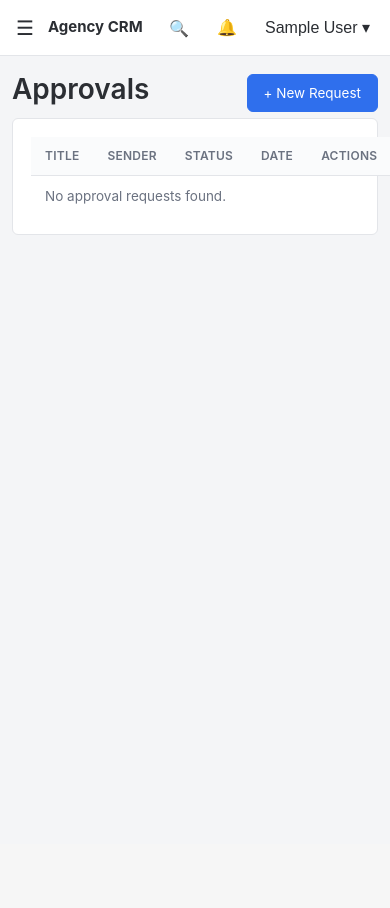
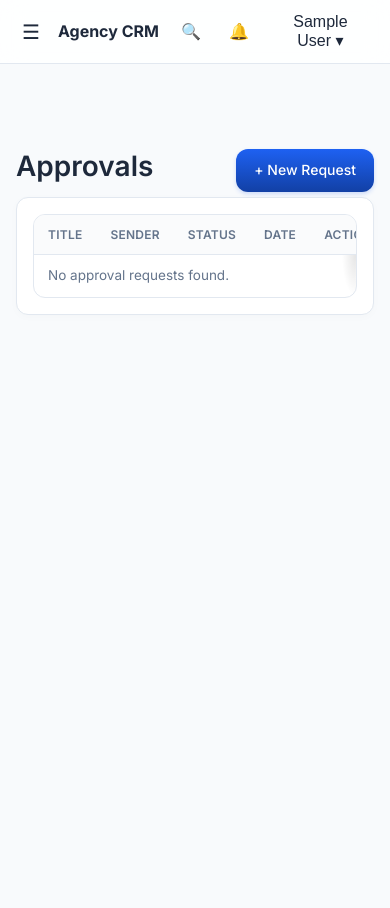
Before and after one commit to campaignlybackup-droid/crmhh, a PHP site: page /index.php?page=approvals in a window 390 px wide. Before the commit the page ends 235 px from the top, so only its background shows below. Run offline with PHP 8.4, Linux system fonts and the light colour scheme; the visitor is signed in with stand-in values (Sample User, id 1); data comes from the database, SQL or seed files in the repository; data that the repository does not hold is empty.

Commit message:
Premium UI/UX overhaul and mobile responsiveness fixes

```diff
--- a/assets/css/style.css
+++ b/assets/css/style.css
@@ -1,18 +1,30 @@
 /* Agency CRM — lightweight, dependency-free stylesheet */
 :root{
-  --bg:#f4f5f7; --surface:#ffffff; --border:#e3e5e9; --text:#2b2e33; --muted:#6b7280;
-  --primary:#2f6fed; --primary-dark:#1f56c4; --success:#198754; --danger:#dc3545; --warning:#b8860b;
-  --sidebar-w:220px; --topbar-h:56px; --radius:6px;
+  --primary: #1e61f2;
+  --primary-dark: #1240a5;
+  --bg: #f8fafc;
+  --bg-hover: #f1f5f9;
+  --surface: #ffffff;
+  --text: #1e293b;
+  --muted: #64748b;
+  --border: #e2e8f0;
+  --danger: #ef4444;
+  --success: #10b981;
+  --warning: #f59e0b;
+  --info: #0ea5e9;
+  --topbar-h: 64px;
+  --sidebar-w: 260px;
+  --radius: 12px;
 }
-*{box-sizing:border-box}
-body{margin:0;font-family:-apple-system,BlinkMacSystemFont,"Segoe UI",Roboto,Arial,sans-serif;background:var(--bg);color:var(--text);font-size:14px;line-height:1.5}
+* { box-sizing: border-box; }
+body{margin:0;font-family:'Inter',system-ui,-apple-system,BlinkMacSystemFont,sans-serif;background:var(--bg);color:var(--text);font-size:14px;line-height:1.6}
 a{color:var(--primary);text-decoration:none}
 a:hover{text-decoration:underline}
 h1,h2,h3,h4{margin:0 0 8px;font-weight:600}
 p{margin:0 0 8px}
 
-/* Topbar */
-.topbar{position:fixed;top:0;left:0;right:0;height:var(--topbar-h);background:var(--surface);border-bottom:1px solid var(--border);display:flex;align-items:center;gap:16px;padding:0 16px;z-index:100}
+/* Layout */
+.topbar{height:var(--topbar-h);background:rgba(255, 255, 255, 0.85);backdrop-filter:blur(12px);border-bottom:1px solid var(--border);position:sticky;top:0;z-index:100;display:flex;align-items:center;padding:0 24px;gap:16px}
 .sidebar-toggle{display:none;background:none;border:none;font-size:20px;cursor:pointer;color:var(--text)}
 .brand{font-weight:700;font-size:16px;color:var(--text);white-space:nowrap}
 .brand:hover{text-decoration:none}
@@ -25,8 +37,8 @@ p{margin:0 0 8px}
 .icon-btn:hover,.user-btn:hover{background:var(--bg)}
 .badge-dot{position:absolute;top:0;right:0;background:var(--danger);color:#fff;font-size:10px;border-radius:10px;padding:1px 5px;font-weight:600}
 .dropdown{position:relative}
-.dropdown-menu{display:none;position:absolute;right:0;top:110%;background:var(--surface);border:1px solid var(--border);border-radius:var(--radius);box-shadow:0 6px 20px rgba(0,0,0,.1);min-width:280px;max-height:400px;overflow-y:auto;z-index:200}
-.dropdown-menu.show{display:block}
+.dropdown-menu{display:none;position:absolute;top:100%;right:0;background:var(--surface);border:1px solid var(--border);border-radius:var(--radius);box-shadow:0 10px 25px rgba(0,0,0,.08);min-width:260px;z-index:110;margin-top:8px;padding:8px 0;opacity:0;transform:translateY(-10px);transition:all 0.2s ease;}
+.dropdown.active .dropdown-menu{display:block;opacity:1;transform:translateY(0);}
 .dropdown-header{padding:10px 14px;font-weight:600;border-bottom:1px solid var(--border)}
 .dropdown-item{padding:10px 14px;border-bottom:1px solid var(--border)}
 .dropdown-item.unread{background:#eef4ff}
@@ -48,27 +60,29 @@ p{margin:0 0 8px}
 .sidebar li a:hover{background:var(--bg);text-decoration:none}
 .sidebar li.active a{background:#eef4ff;color:var(--primary-dark);border-right:3px solid var(--primary);font-weight:600}
 .nav-ico{font-size:14px;width:16px;display:inline-block;text-align:center;opacity:.7}
-.main-content{margin-left:var(--sidebar-w);padding:24px;width:100%;min-height:calc(100vh - var(--topbar-h))}
+.main-content{margin-left:var(--sidebar-w);padding:32px;width:100%;min-height:calc(100vh - var(--topbar-h))}
 
 /* Cards */
-.card{background:var(--surface);border:1px solid var(--border);border-radius:var(--radius);padding:18px;margin-bottom:16px}
-.card-title{font-size:14px;font-weight:600;margin-bottom:12px;display:flex;justify-content:space-between;align-items:center}
-.grid{display:grid;gap:16px}
+.card{background:var(--surface);border:1px solid var(--border);border-radius:var(--radius);padding:24px;margin-bottom:20px;box-shadow:0 2px 10px rgba(0,0,0,0.02);transition:all 0.2s ease;}
+.card:hover{box-shadow:0 6px 16px rgba(0,0,0,0.04);transform:translateY(-1px);}
+.card-title{font-size:16px;font-weight:600;margin-bottom:16px;display:flex;justify-content:space-between;align-items:center}
+.grid{display:grid;gap:20px}
 .grid-4{grid-template-columns:repeat(4,1fr)}
 .grid-3{grid-template-columns:repeat(3,1fr)}
 .grid-2{grid-template-columns:repeat(2,1fr)}
 @media(max-width:1100px){.grid-4{grid-template-columns:repeat(2,1fr)}.grid-3{grid-template-columns:repeat(2,1fr)}}
 @media(max-width:700px){.grid-4,.grid-3,.grid-2{grid-template-columns:1fr}}
 
-.stat-card{background:var(--surface);border:1px solid var(--border);border-radius:var(--radius);padding:16px}
-.stat-value{font-size:26px;font-weight:700;margin:4px 0}
-.stat-label{color:var(--muted);font-size:12.5px;text-transform:uppercase;letter-spacing:.03em}
-.stat-sub{font-size:12px;color:var(--muted)}
+.stat-card{background:var(--surface);border:1px solid var(--border);border-radius:var(--radius);padding:24px;box-shadow:0 2px 10px rgba(0,0,0,0.02);transition:all 0.2s ease;}
+.stat-card:hover{box-shadow:0 6px 16px rgba(0,0,0,0.04);transform:translateY(-1px);}
+.stat-value{font-size:32px;font-weight:700;margin:6px 0;letter-spacing:-0.5px;}
+.stat-label{color:var(--muted);font-size:13px;text-transform:uppercase;letter-spacing:.05em;font-weight:600;}
+.stat-sub{font-size:13px;color:var(--muted)}
 
-.client-card{background:var(--surface);border:1px solid var(--border);border-radius:var(--radius);padding:16px;display:block;color:var(--text)}
-.client-card:hover{border-color:var(--primary);text-decoration:none;box-shadow:0 2px 8px rgba(0,0,0,.06)}
-.client-card h3{font-size:15px;margin-bottom:6px}
-.client-card .services-tags{margin:8px 0}
+.client-card{background:var(--surface);border:1px solid var(--border);border-radius:var(--radius);padding:20px;display:block;color:var(--text);box-shadow:0 2px 10px rgba(0,0,0,0.02);transition:all 0.2s ease;}
+.client-card:hover{border-color:var(--primary);text-decoration:none;box-shadow:0 8px 24px rgba(47,111,237,.1);transform:translateY(-2px);}
+.client-card h3{font-size:16px;margin-bottom:8px;font-weight:600;}
+.client-card .services-tags{margin:10px 0}
 
 /* Forms */
 .form-group{margin-bottom:14px}
@@ -84,15 +98,16 @@ textarea{resize:vertical;min-height:80px}
 .field-error{color:var(--danger);font-size:12px;margin-top:4px}
 
 /* Buttons */
-.btn{display:inline-block;padding:8px 16px;border-radius:var(--radius);border:1px solid var(--border);background:var(--surface);color:var(--text);cursor:pointer;font-size:13.5px;font-family:inherit}
-.btn:hover{background:var(--bg);text-decoration:none}
-.btn-primary{background:var(--primary);border-color:var(--primary);color:#fff}
-.btn-primary:hover{background:var(--primary-dark)}
+.btn{display:inline-flex;align-items:center;justify-content:center;padding:10px 18px;border-radius:var(--radius);border:1px solid var(--border);background:var(--surface);color:var(--text);cursor:pointer;font-size:14px;font-family:inherit;font-weight:500;transition:all 0.2s ease;}
+.btn:hover{background:var(--bg-hover);text-decoration:none;border-color:#cbd5e1;}
+.btn-primary{background:linear-gradient(180deg, var(--primary) 0%, var(--primary-dark) 100%);border:none;color:#fff;box-shadow:0 2px 4px rgba(30, 97, 242, 0.2);}
+.btn-primary:hover{background:linear-gradient(180deg, #3b76f4 0%, #174ab8 100%);box-shadow:0 4px 10px rgba(30, 97, 242, 0.3);transform:translateY(-1px);}
 .btn-danger{background:var(--danger);border-color:var(--danger);color:#fff}
-.btn-danger:hover{opacity:.9}
-.btn-sm{padding:4px 10px;font-size:12.5px}
-.btn-link{background:none;border:none;color:var(--primary);padding:0}
-.btn-group{display:flex;gap:8px;flex-wrap:wrap}
+.btn-danger:hover{background:#dc2626;border-color:#dc2626;transform:translateY(-1px);}
+.btn-sm{padding:6px 12px;font-size:13px}
+.btn-link{background:none;border:none;color:var(--primary);padding:0;box-shadow:none;}
+.btn-link:hover{background:none;text-decoration:underline;transform:none;}
+.btn-group{display:flex;gap:10px;flex-wrap:wrap}
 
 /* Tables */
 .table-wrap{overflow-x:auto;background:var(--surface);border:1px solid var(--border);border-radius:var(--radius)}
@@ -146,17 +161,19 @@ td.wrap{white-space:normal}
 .timeline-meta{color:var(--muted);font-size:12px;margin-top:2px}
 
 /* Modal */
-.modal-overlay{display:none;position:fixed;inset:0;background:rgba(0,0,0,.45);z-index:500;align-items:center;justify-content:center}
+.modal-overlay{position:fixed;top:0;left:0;right:0;bottom:0;background:rgba(15, 23, 42, 0.6);backdrop-filter:blur(4px);z-index:200;display:none;align-items:center;justify-content:center;padding:16px;}
 .modal-overlay.show{display:flex}
-.modal{background:var(--surface);border-radius:8px;padding:22px;width:100%;max-width:520px;max-height:90vh;overflow-y:auto}
-.modal-title{font-size:16px;font-weight:600;margin-bottom:14px}
-.modal-close{float:right;cursor:pointer;font-size:18px;color:var(--muted)}
+.modal{background:var(--surface);border-radius:16px;padding:32px;width:100%;max-width:540px;max-height:90vh;overflow-y:auto;box-shadow:0 25px 50px -12px rgba(0,0,0,0.25);animation:modalIn 0.3s cubic-bezier(0.16, 1, 0.3, 1);}
+@keyframes modalIn { from { opacity: 0; transform: translateY(20px) scale(0.95); } to { opacity: 1; transform: translateY(0) scale(1); } }
+.modal-title{font-size:18px;font-weight:600;margin-bottom:20px;color:var(--text);}
+.modal-close{float:right;cursor:pointer;font-size:24px;color:var(--muted);line-height:1;transition:color 0.2s;}
+.modal-close:hover{color:var(--danger);}
 
 /* Login page */
 .login-wrap{min-height:100vh;display:flex;align-items:center;justify-content:center;background:var(--bg)}
-.login-card{background:var(--surface);border:1px solid var(--border);border-radius:8px;padding:36px;width:100%;max-width:380px}
-.login-card h1{font-size:20px;text-align:center;margin-bottom:4px}
-.login-card .sub{text-align:center;color:var(--muted);margin-bottom:20px;font-size:13px}
+.login-card{background:var(--surface);border:1px solid var(--border);border-radius:16px;padding:40px;width:100%;max-width:400px;box-shadow:0 10px 30px rgba(0,0,0,0.05);}
+.login-card h1{font-size:24px;text-align:center;margin-bottom:8px;font-weight:700;}
+.login-card .sub{text-align:center;color:var(--muted);margin-bottom:24px;font-size:14px}
 
 .text-muted{color:var(--muted)}
 .text-danger{color:var(--danger)}
@@ -165,28 +182,38 @@ td.wrap{white-space:normal}
 .mb-0{margin-bottom:0}
 .mt-2{margin-top:12px}
 .flex-between{display:flex;justify-content:space-between;align-items:center}
-.tag{display:inline-block;background:var(--bg);border:1px solid var(--border);padding:2px 8px;border-radius:10px;font-size:11.5px;margin:2px}
-hr{border:none;border-top:1px solid var(--border);margin:16px 0}
+.tag{display:inline-flex;align-items:center;background:var(--bg-hover);border:1px solid var(--border);padding:4px 10px;border-radius:20px;font-size:12px;font-weight:500;margin:2px;color:var(--text);}
+hr{border:none;border-top:1px solid var(--border);margin:24px 0}
 
 @media(max-width:900px){
   .sidebar-toggle{display:block}
-  .sidebar{transform:translateX(-100%);transition:transform .2s;z-index:150}
+  .sidebar{transform:translateX(-100%);transition:transform .3s cubic-bezier(0.16, 1, 0.3, 1);z-index:150}
   .sidebar.show{transform:translateX(0)}
-  .main-content{margin-left:0;padding:16px}
+  .main-content{margin-left:0;padding:20px}
   .global-search{display:none}
-  .search-btn-mobile{display:inline-block}
+  .search-btn-mobile{display:inline-flex}
   .filters-bar{flex-direction:column;align-items:stretch}
   .filters-bar .form-group{width:100%}
   .filters-bar .btn{width:100%}
   #quick-add-row{display:none}
-  .modal{margin:16px;width:calc(100% - 32px)}
+  .modal{margin:0;width:100%;padding:24px;max-height:85vh;border-radius:16px;}
   .btn-group{justify-content:flex-start}
+  .table-wrap{
+    background: linear-gradient(to right, white 30%, rgba(255,255,255,0)), linear-gradient(to right, rgba(255,255,255,0), white 70%) 0 100%, radial-gradient(farthest-side at 0% 50%, rgba(0,0,0,0.1), rgba(0,0,0,0)), radial-gradient(farthest-side at 100% 50%, rgba(0,0,0,0.1), rgba(0,0,0,0)) 0 100%;
+    background-repeat: no-repeat;
+    background-color: var(--surface);
+    background-size: 40px 100%, 40px 100%, 14px 100%, 14px 100%;
+    background-position: 0 0, 100%, 0 0, 100%;
+    background-attachment: local, local, scroll, scroll;
+  }
 }
 
 @media(max-width:500px){
-  .main-content{padding:12px}
-  .topbar{padding:0 10px;gap:8px}
-  .brand{font-size:15px}
-  .stat-card{padding:12px}
-  .stat-value{font-size:22px}
+  .main-content{padding:16px}
+  .topbar{padding:0 16px;gap:12px}
+  .brand{font-size:16px}
+  .stat-card{padding:16px}
+  .stat-value{font-size:24px}
+  .card{padding:16px}
+  .form-row>.form-group{min-width:100%}
 }
--- a/views/approvals/index.php
+++ b/views/approvals/index.php
@@ -4,6 +4,7 @@
 </div>
 
 <div class="card">
+    <div class="table-wrap">
     <table class="table">
         <thead>
             <tr>
--- a/views/layout/header.php
+++ b/views/layout/header.php
@@ -5,6 +5,9 @@
 <meta charset="utf-8">
 <meta name="viewport" content="width=device-width, initial-scale=1">
 <title><?= $pageTitle ? e($pageTitle) . ' · ' : '' ?><?= $appName ?></title>
+<link rel="preconnect" href="https://fonts.googleapis.com">
+<link rel="preconnect" href="https://fonts.gstatic.com" crossorigin>
+<link href="https://fonts.googleapis.com/css2?family=Inter:wght@400;500;600;700&display=swap" rel="stylesheet">
 <link rel="stylesheet" href="assets/css/style.css">
 </head>
 <body>
--- a/views/proposals/index.php
+++ b/views/proposals/index.php
@@ -21,6 +21,7 @@
 </form>
 
 <div class="card">
+    <div class="table-wrap">
     <table class="table">
         <thead>
             <tr>
```
